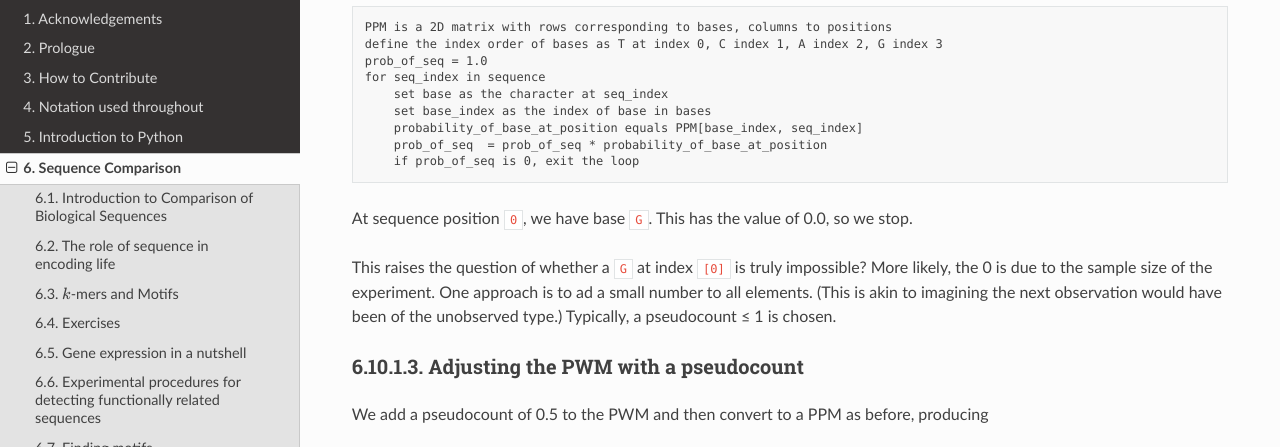
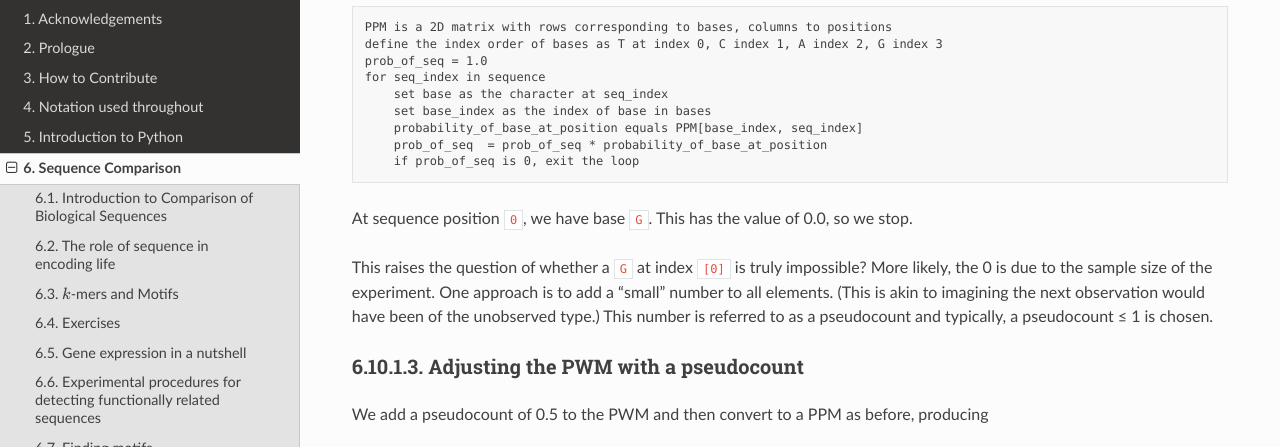
Before and after one commit to GavinHuttley/tib, a Sphinx documentation site: the page built from source/seqcomp/pssm.rst, in a window 1280 px wide and 900 px high, scrolled down 1169 px, cut to the strip 0-447 px from the top of the window. Built offline with Sphinx 7.4.7 and the Read the Docs theme 2.0.0, drawn with Linux system fonts in a browser that asks for light colours.

Commit message:
fixed typo in PSSM doc

```diff
--- a/source/seqcomp/pssm.rst
+++ b/source/seqcomp/pssm.rst
@@ -71,7 +71,7 @@ In this case, I'm just doing this "manually". First, note the base order is T, C
 
 At sequence position ``0``, we have base ``G``. This has the value of 0.0, so we stop.
 
-This raises the question of whether a ``G`` at index ``[0]`` is truly impossible? More likely, the 0 is due to the sample size of the experiment. One approach is to ad a small number to all elements. (This is akin to imagining the next observation would have been of the unobserved type.) Typically, a pseudocount ≤ 1 is chosen.
+This raises the question of whether a ``G`` at index ``[0]`` is truly impossible? More likely, the 0 is due to the sample size of the experiment. One approach is to add a "small" number to all elements. (This is akin to imagining the next observation would have been of the unobserved type.) This number is referred to as a pseudocount and typically, a pseudocount ≤ 1 is chosen.
 
 Adjusting the PWM with a pseudocount
 ^^^^^^^^^^^^^^^^^^^^^^^^^^^^^^^^^^^^
```
